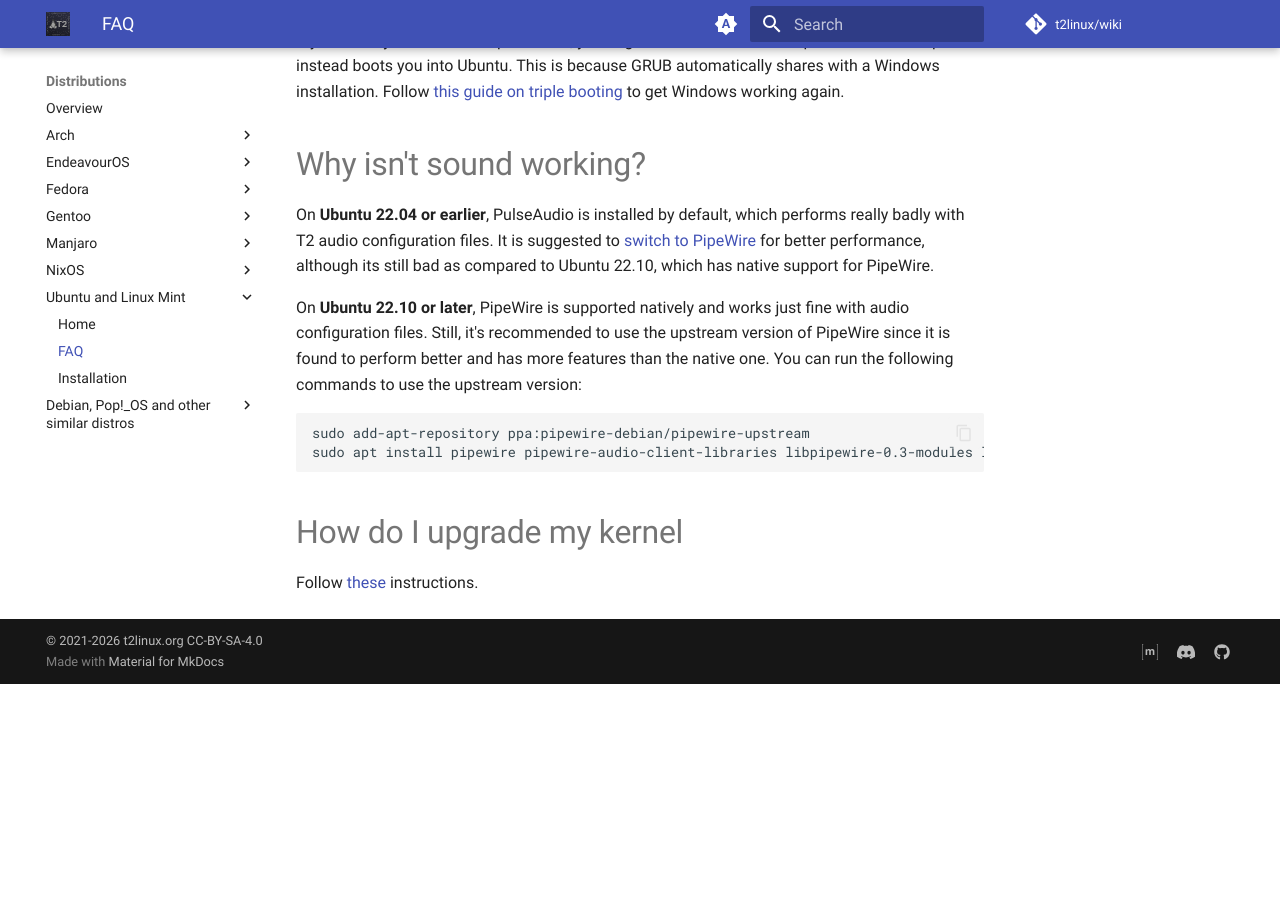
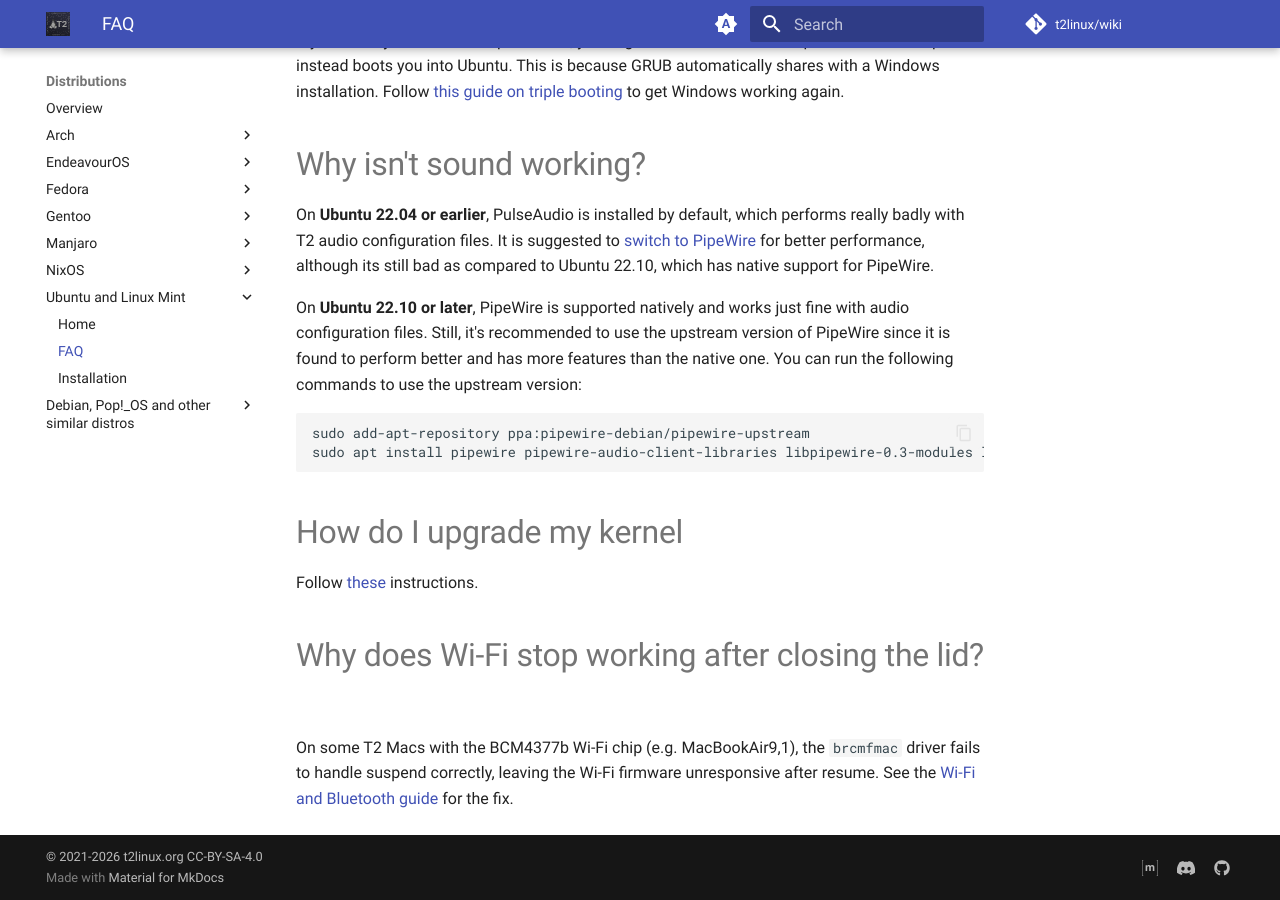
Before and after one commit to t2linux/wiki, an MkDocs documentation site: the page built from docs/distributions/ubuntu/faq.md, in a window 1280 px wide and 900 px high, scrolled down 963 px. Built offline with MkDocs 1.6.1 and Material for MkDocs 9.7.7, drawn with Linux system fonts in a browser that asks for light colours; comment, search, counter and statistics services are not loaded; before the commit the page ends 1647 px from its top, so only the background shows below that.

Commit message:
Add BCM4377b lid close Wi-Fi fix

```diff
--- a/docs/distributions/ubuntu/faq.md
+++ b/docs/distributions/ubuntu/faq.md
@@ -34,3 +34,10 @@ sudo apt install pipewire pipewire-audio-client-libraries libpipewire-0.3-module
 # How do I upgrade my kernel
 
 Follow [these](https://github.com/t2linux/T2-Debian-and-Ubuntu-Kernel?tab=readme-ov-file#using-the-apt-repo) instructions.
+
+# Why does Wi-Fi stop working after closing the lid?
+
+On some T2 Macs with the BCM4377b Wi-Fi chip (e.g. MacBookAir9,1), the `brcmfmac` driver
+fails to handle suspend correctly, leaving the Wi-Fi firmware unresponsive after resume.
+See the [Wi-Fi and Bluetooth guide](../../guides/wifi-bluetooth.md#wi-fi-not-working-after-lid-close-bcm4377b)
+for the fix.
```
